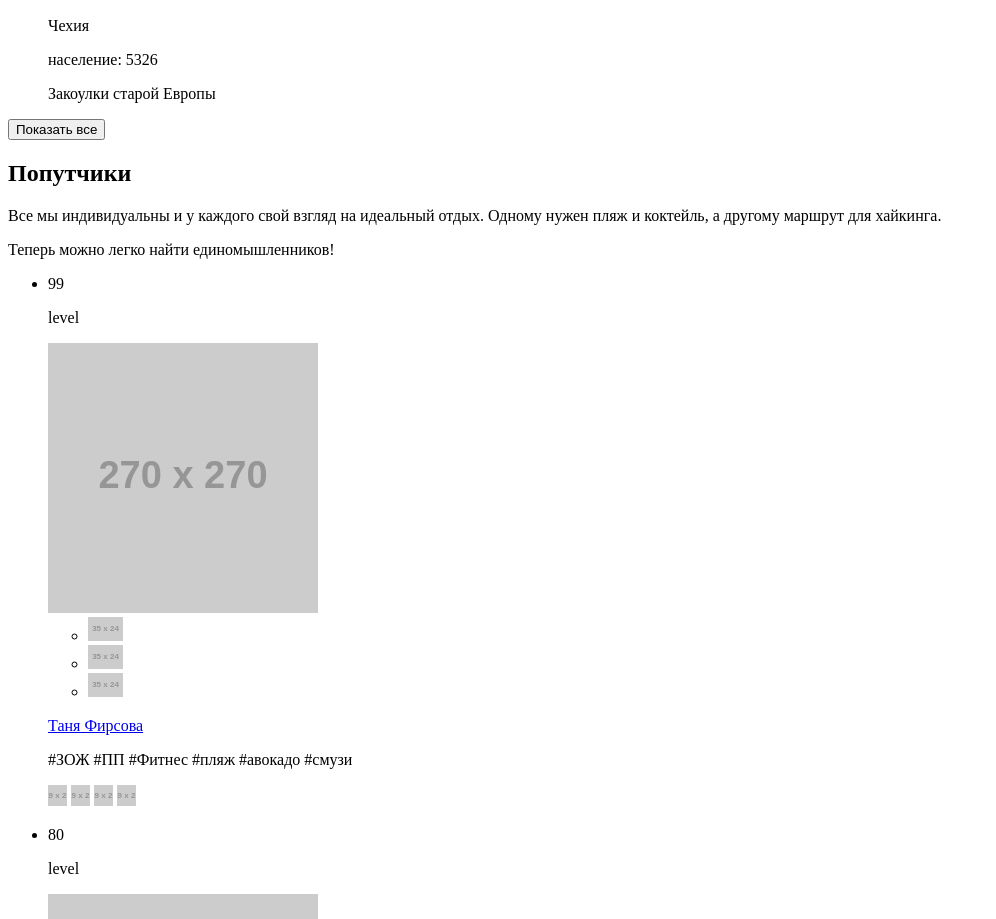
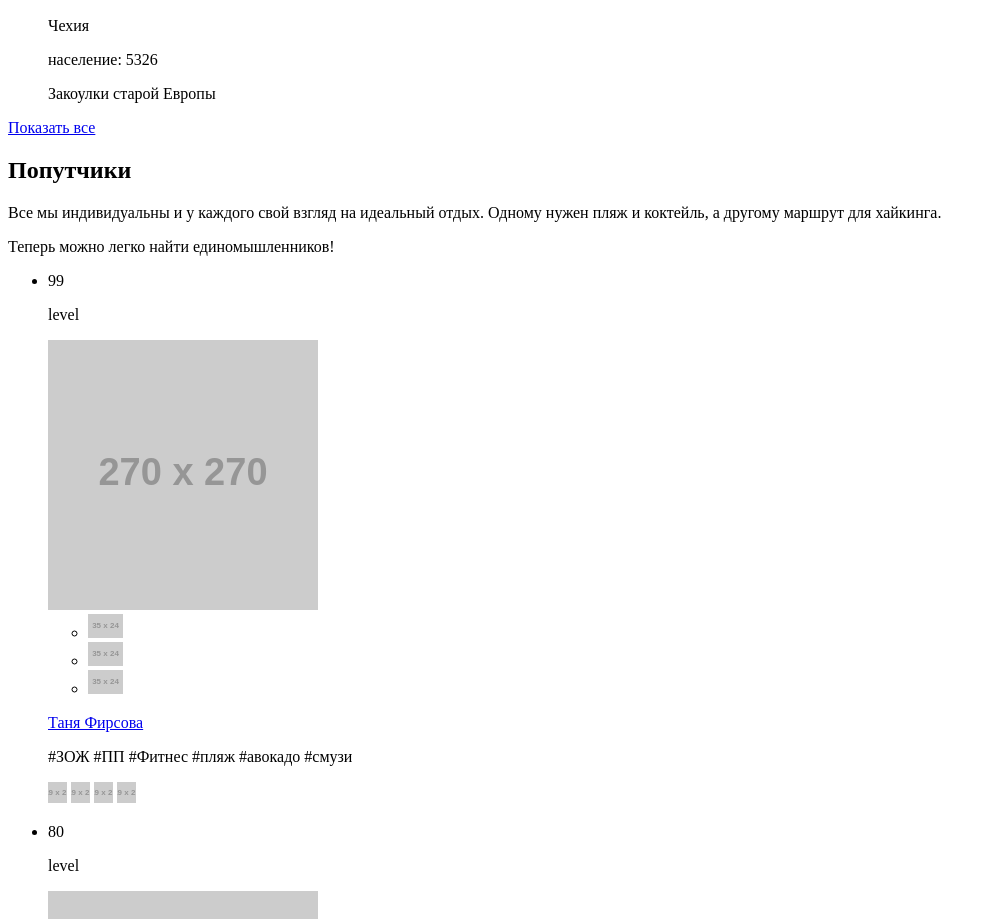
Before and after one commit to GTech1256/571665-pognali-17, a website: page source/index.html in a window 1280 px wide. Shown: the part 1455-2374 px from the top of the page, without its empty margins (0-996 px from the left). Drawn offline with Linux system fonts and the light colour scheme; placeholder pictures from the web are drawn by us.

Commit message:
Fixed pull/2#discussion_r303208324

```diff
--- a/source/index.html
+++ b/source/index.html
@@ -179,9 +179,9 @@
             </div>
           </li>
         </ul>
-        <button type="button" class="section-wrapper__more">
+        <a class="section-wrapper__more" href="form.html">
           Показать все
-        </button> <!-- /.section-wrapper__list -->
+        </a> <!-- /.section-wrapper__list -->
       </section> <!-- /.section-wrapper -->
 
       <section class="section-wrapper section-wrapper_companions" id="companions">
```
